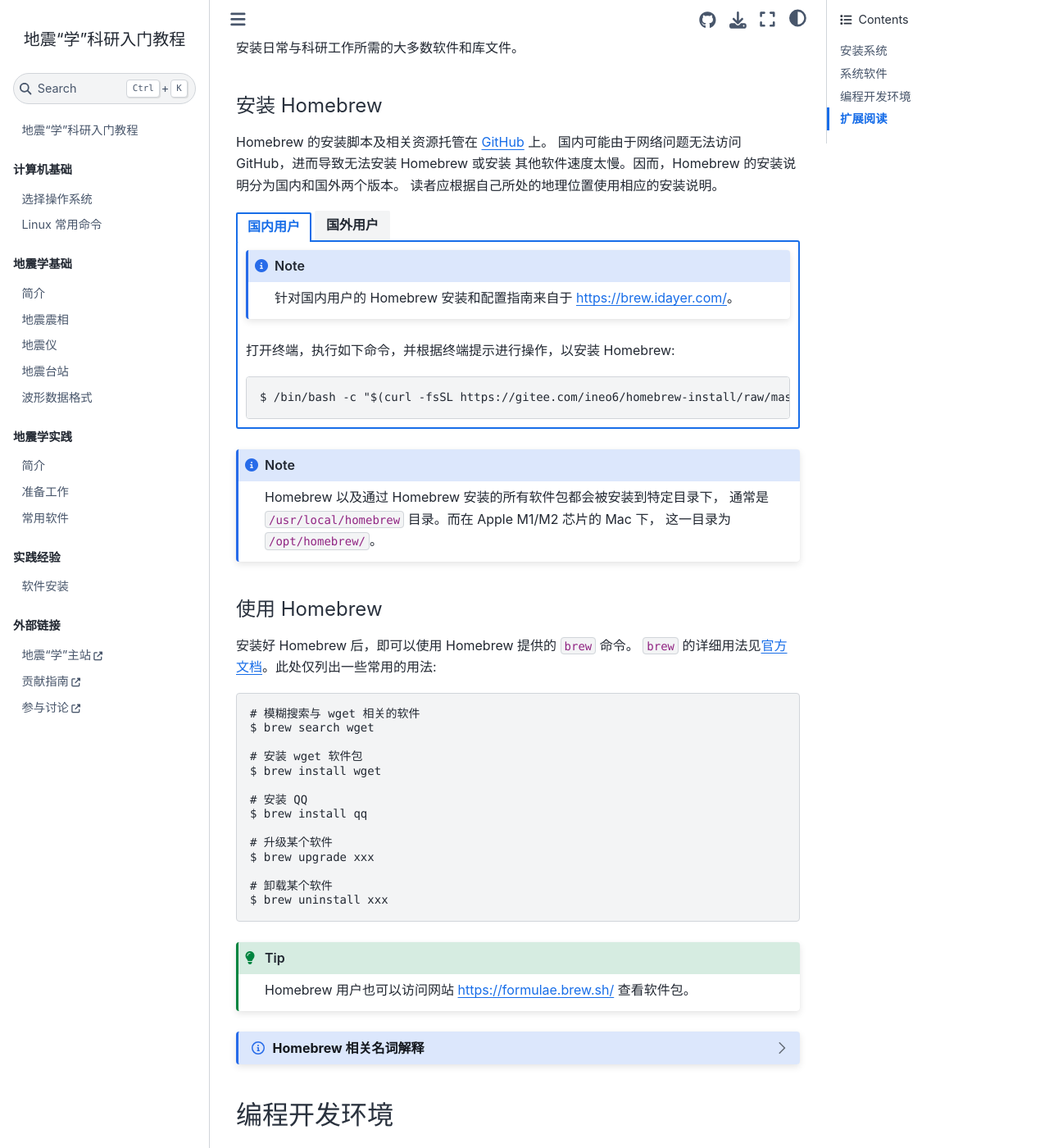
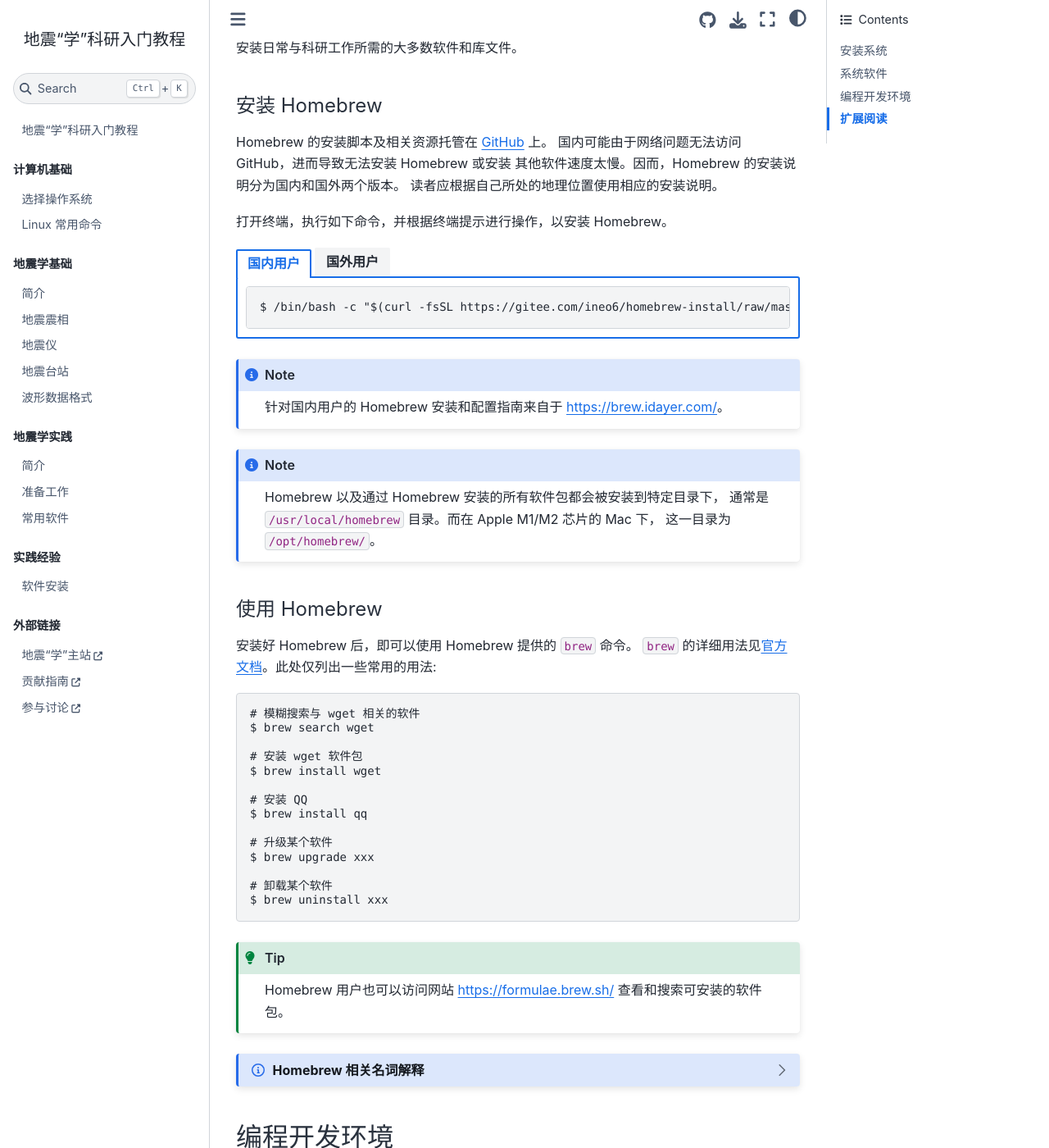
Before and after one commit to seismo-learn/seismology101, a Jupyter Book: the page built from source/computer/macos-setup.md, in a window 1280 px wide and 1400 px high, scrolled down 1502 px. Shown: the whole window at 82% size. Built offline with Jupyter Book 1.0.4 settings and Sphinx 7.4.7 and the Sphinx Book theme 1.1.4, drawn with Linux system fonts in a browser that asks for light colours; pages that are not in the unit, such as notebooks, are missing from menus; some of the changed lines change nothing that is shown.

Commit message:
macOS: More compact instructions to install Homebrew (#684)

````diff
--- a/source/computer/macos-setup.md
+++ b/source/computer/macos-setup.md
@@ -64,29 +64,24 @@
 其他软件速度太慢。因而，Homebrew 的安装说明分为国内和国外两个版本。
 读者应根据自己所处的地理位置使用相应的安装说明。
 
-:::::{tab-set}
+打开终端，执行如下命令，并根据终端提示进行操作，以安装 Homebrew。
+::::{tab-set}
+:::{tab-item} 国内用户
+```
+$ /bin/bash -c "$(curl -fsSL https://gitee.com/ineo6/homebrew-install/raw/master/install.sh)"
+```
+:::
 
-::::{tab-item} 国内用户
+:::{tab-item} 国外用户
+```
+$ /bin/bash -c "$(curl -fsSL https://raw.githubusercontent.com/Homebrew/install/HEAD/install.sh)"
+```
+:::
+::::
 
 :::{note}
 针对国内用户的 Homebrew 安装和配置指南来自于 <https://brew.idayer.com/>。
 :::
-
-打开终端，执行如下命令，并根据终端提示进行操作，以安装 Homebrew:
-
-```
-$ /bin/bash -c "$(curl -fsSL https://gitee.com/ineo6/homebrew-install/raw/master/install.sh)"
-```
-::::
-
-:::{tab-item} 国外用户
-打开终端，执行如下命令，并根据终端提示进行操作，以安装 Homebrew:
-
-```
-$ /bin/bash -c "$(curl -fsSL https://raw.githubusercontent.com/Homebrew/install/HEAD/install.sh)"
-```
-:::
-:::::
 
 :::{note}
 Homebrew 以及通过 Homebrew 安装的所有软件包都会被安装到特定目录下，
@@ -117,7 +112,7 @@
 ```
 
 :::{tip}
-Homebrew 用户也可以访问网站 <https://formulae.brew.sh/> 查看软件包。
+Homebrew 用户也可以访问网站 <https://formulae.brew.sh/> 查看和搜索可安装的软件包。
 :::
 
 :::{dropdown} Homebrew 相关名词解释
````
